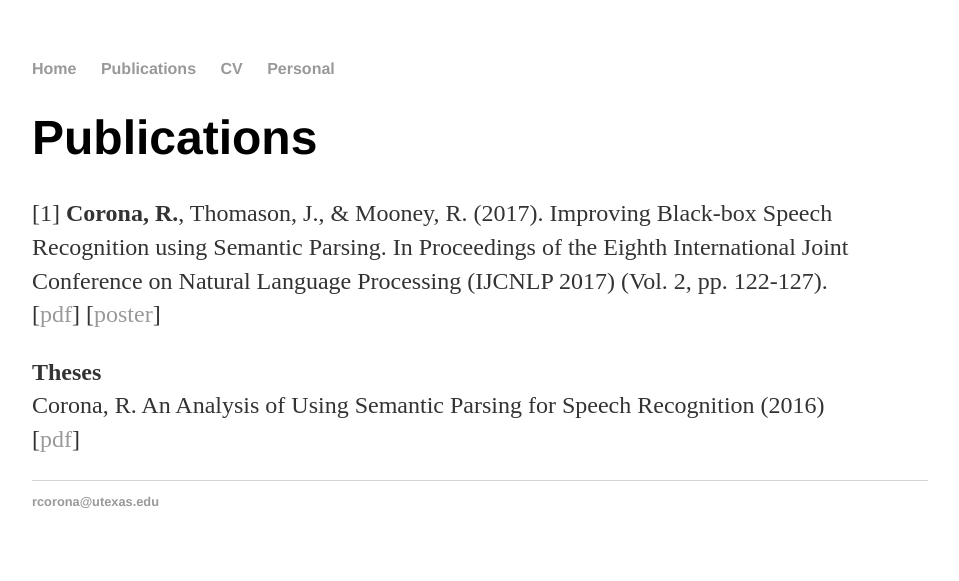
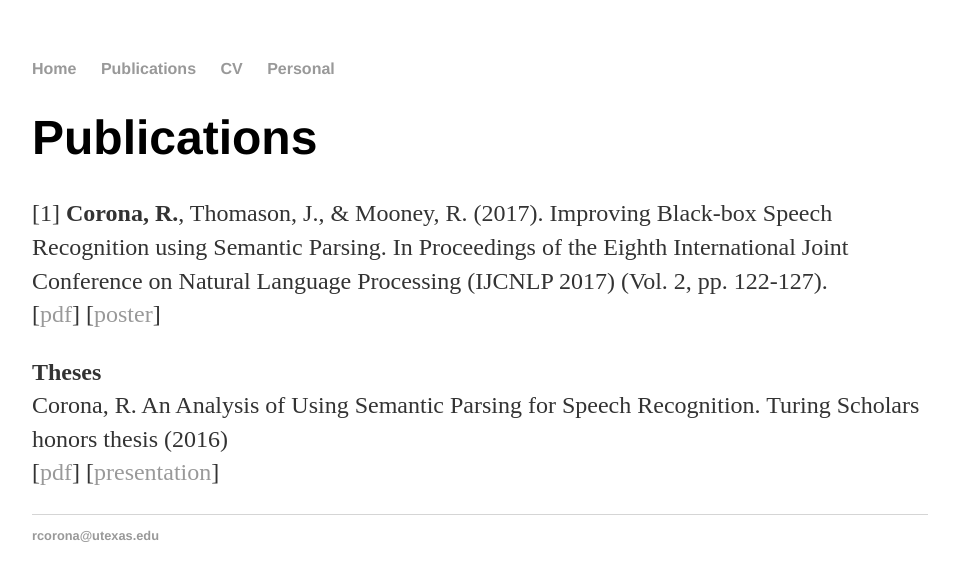
Before and after one commit to rcorona/old_website, a Jekyll site: the page built from publications/index.html, in a window 1280 px wide. Shown: the top 581 px of the page, without its empty margins (160-1119 px from the left). Built offline with Jekyll 4.4.1, drawn with Linux system fonts in a browser that asks for light colours.

Commit message:
Update index.html

```diff
--- a/publications/index.html
+++ b/publications/index.html
@@ -14,6 +14,8 @@ title: Publications
 	</p>
 	<p>
 		<strong>Theses</strong></br>
-		Corona, R. An Analysis of Using Semantic Parsing for Speech Recognition (2016) </br>
+		Corona, R. An Analysis of Using Semantic Parsing for Speech Recognition.
+		Turing Scholars honors thesis (2016) </br>
 		[<a href="/papers/rcorona_honors_thesis.pdf">pdf</a>]
+		[<a href="/presentations/corona.thesis16.slides.pdf">presentation</a>]
 	</p>
```
